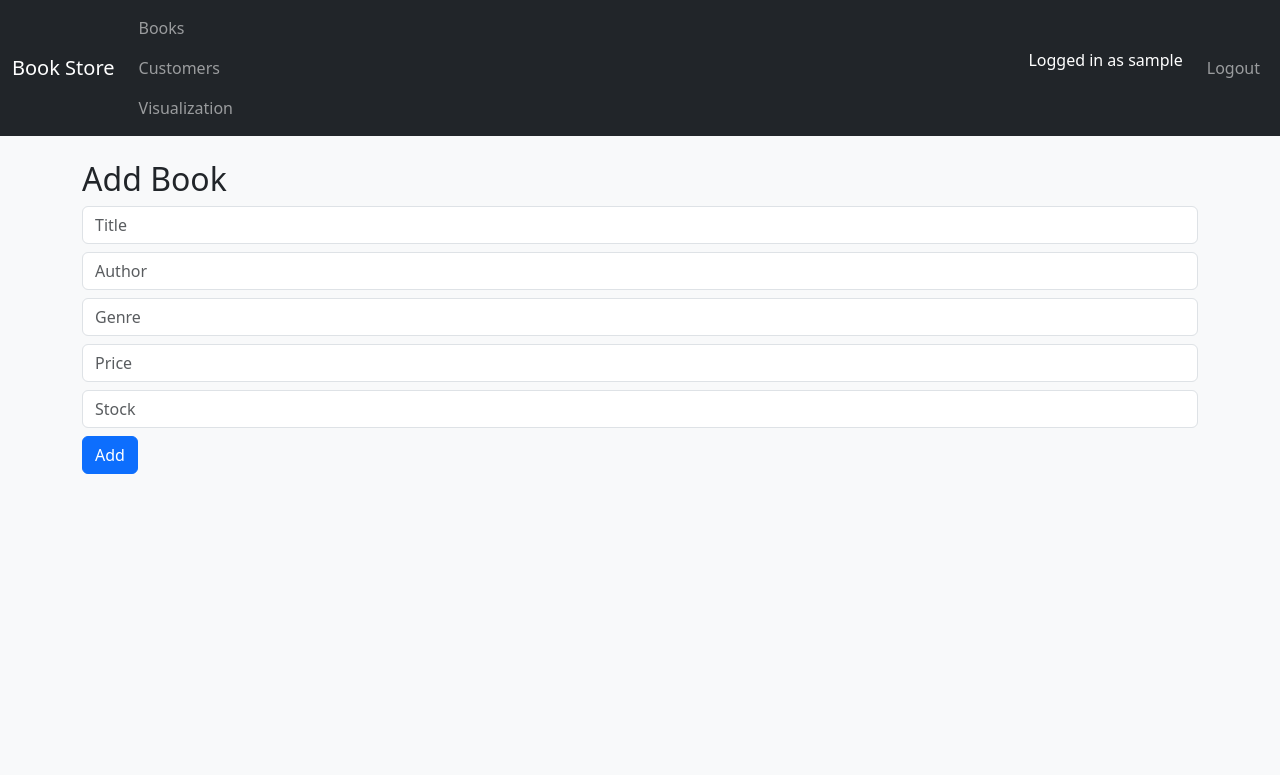
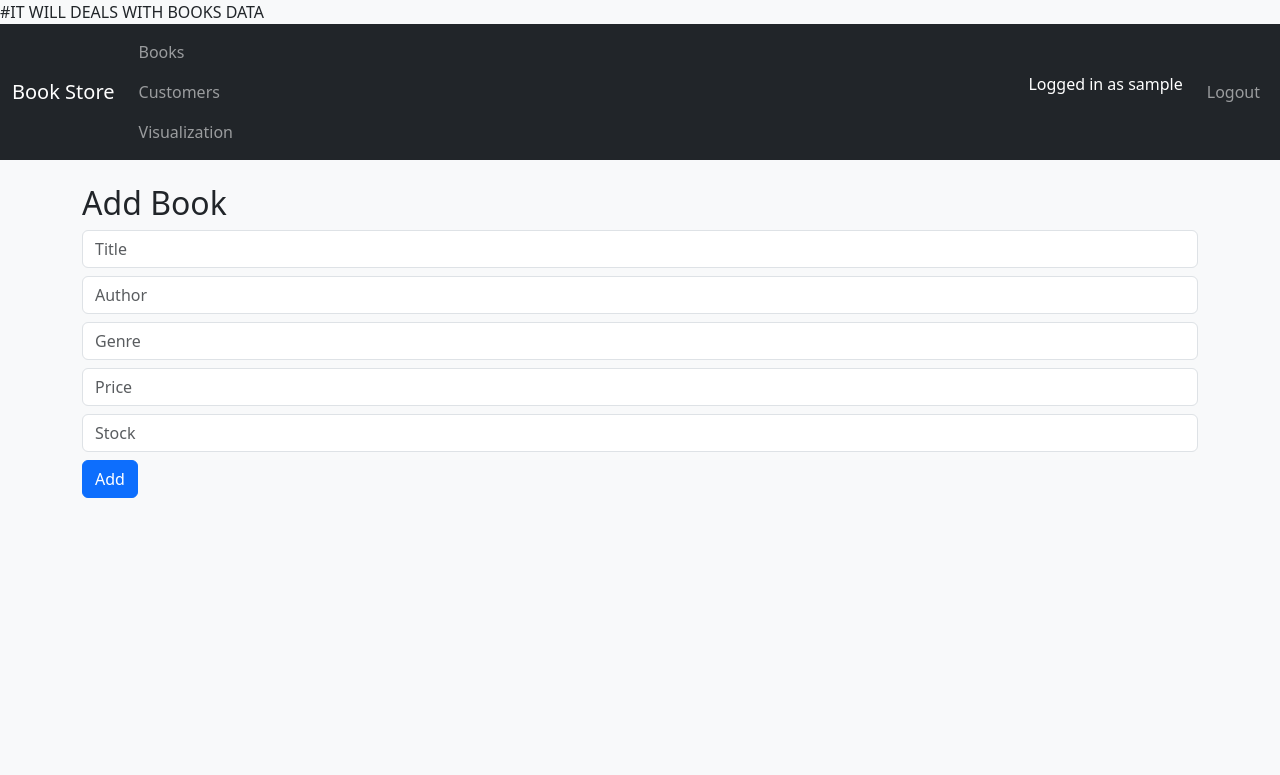
Before and after one commit to Ghc3902/BookStore, a Flask app: page /books/add in a window 1280 px wide. Shown: the top 775 px of the page. Run offline with Flask 3, Linux system fonts and the light colour scheme; a user stored in the database is signed in.

Commit message:
Add comment for books_form.html
Add comment indicating the purpose of the file

```diff
--- a/templates/books_form.html
+++ b/templates/books_form.html
@@ -1,3 +1,4 @@
+#IT WILL DEALS WITH BOOKS DATA
 {% extends "base.html" %}
 {% block content %}
 <h2>{{ action }} Book</h2>
```
